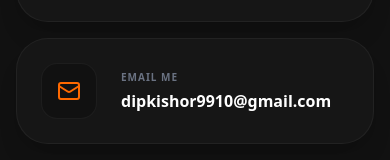
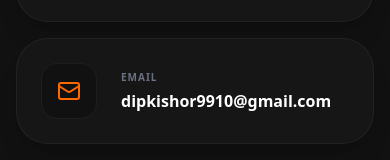
Before and after one commit to Dip-Kishor/my_portfolio, a Next.js app: page /contact in a window 390 px wide. Shown: the part 496-656 px from the top of the page. Built offline with nearby package versions, Linux system fonts and the light colour scheme.

Commit message:
Added mailto for mobile in contacts

```diff
--- a/src/components/ui/ContactMe.tsx
+++ b/src/components/ui/ContactMe.tsx
@@ -46,7 +46,7 @@ const Contact = () => {
                                 },
                                 {
                                     icon: <Mail className="text-orange-500" />,
-                                    label: "Email Me",
+                                    label: "Email",
                                     value: "dipkishor9910@gmail.com",
                                     className: "flex md:hidden",
                                     href: "mailto:dipkishor9910@gmail.com"
```
